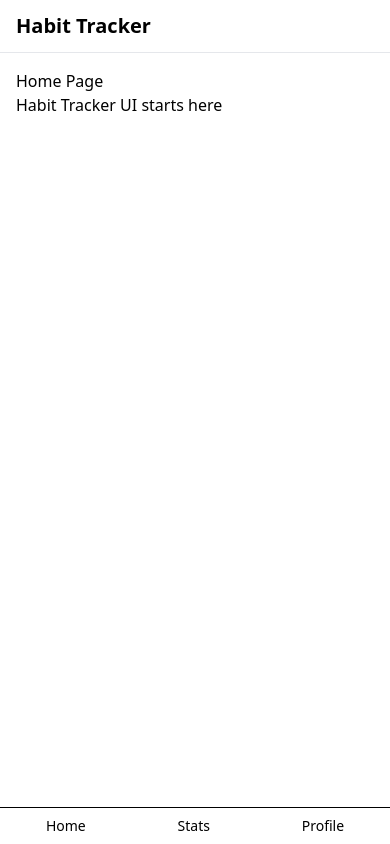
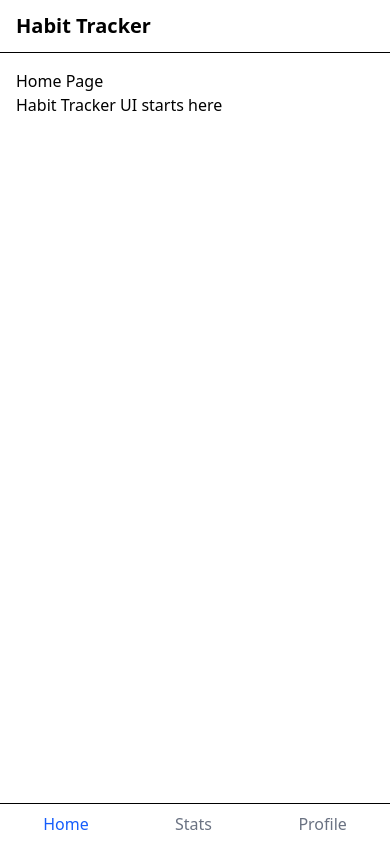
Before and after one commit to pranavk02003/Habit-track, a React (Vite) app: page / in a window 390 px wide. Built offline with nearby package versions, Linux system fonts and the light colour scheme.

Commit message:
Add navigation with active state for header and mobile nav

```diff
--- a/src/components/BottomNav.jsx
+++ b/src/components/BottomNav.jsx
@@ -1,12 +1,24 @@
 import React from "react";
+import { NavLink } from "react-router-dom";
 
 function BottomNav() {
+  const linkClass = ({ isActive }) =>
+    isActive
+      ? "text-blue-600 font-medium"
+      : "text-gray-500";
+
   return (
     <nav className="fixed bottom-0 left-0 w-full bg-white border-t md:hidden">
-      <ul className="flex justify-around py-2 text-sm">
-        <li className="cursor-pointer">Home</li>
-        <li className="cursor-pointer">Stats</li>
-        <li className="cursor-pointer">Profile</li>
+      <ul className="flex justify-around py-2">
+        <NavLink to="/" end className={linkClass}>
+          Home
+        </NavLink>
+        <NavLink to="/stats" className={linkClass}>
+          Stats
+        </NavLink>
+        <NavLink to="/profile" className={linkClass}>
+          Profile
+        </NavLink>
       </ul>
     </nav>
   );
--- a/src/components/Header.jsx
+++ b/src/components/Header.jsx
@@ -1,15 +1,27 @@
 import React from "react";
+import { NavLink } from "react-router-dom";
 
 function Header() {
+  const linkClass = ({ isActive }) =>
+    isActive
+      ? "text-blue-600 font-semibold"
+      : "text-gray-600 hover:text-blue-600";
+
   return (
-    <header className="w-full px-4 py-3 border-b border-gray-200 flex items-center justify-between">
+    <header className="w-full px-4 py-3 border-b flex items-center justify-between">
       <h1 className="text-xl font-semibold">Habit Tracker</h1>
 
-      <div className="hidden md:flex gap-4 text-sm">
-        <span className="cursor-pointer">Home</span>
-        <span className="cursor-pointer">Stats</span>
-        <span className="cursor-pointer">Profile</span>
-      </div>
+      <nav className="hidden md:flex gap-6 text-sm">
+        <NavLink to="/" end className={linkClass}>
+          Home
+        </NavLink>
+        <NavLink to="/stats" className={linkClass}>
+          Stats
+        </NavLink>
+        <NavLink to="/profile" className={linkClass}>
+          Profile
+        </NavLink>
+      </nav>
     </header>
   );
 }
```
